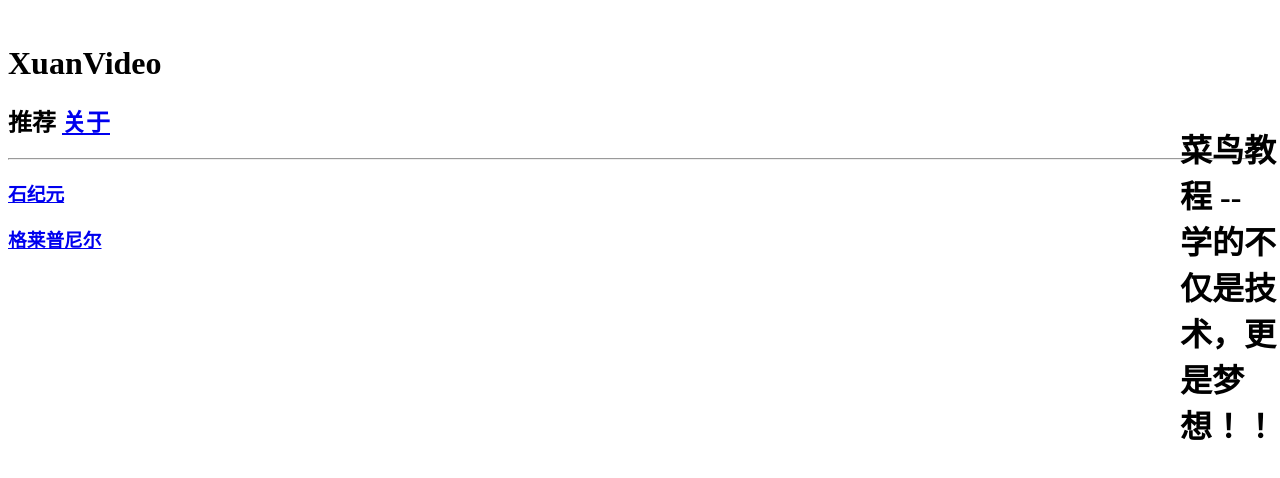
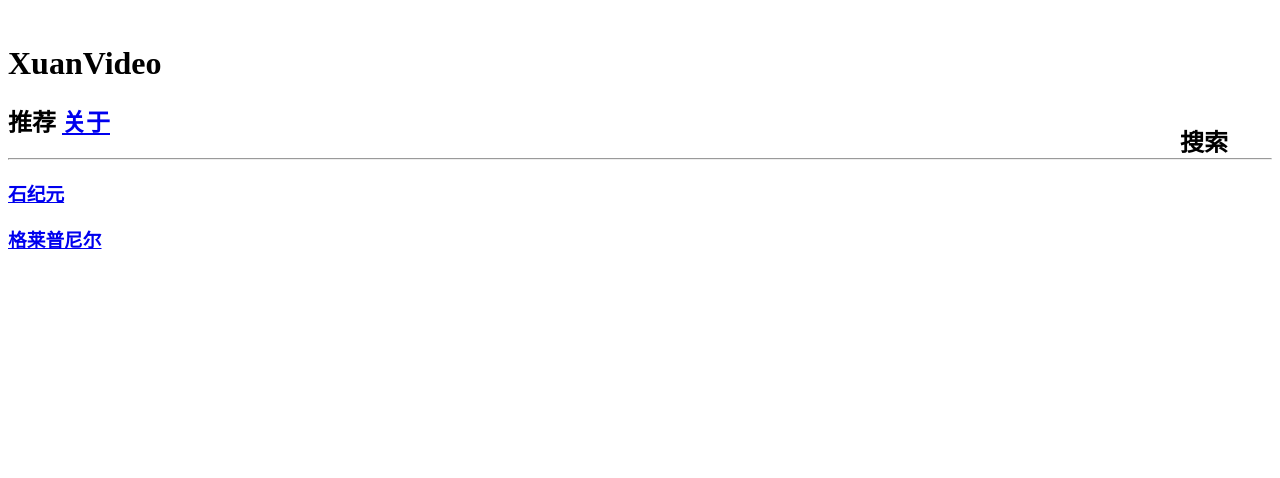
Before and after one commit to CMDZESN/XuanVideo, a plain HTML site: page index.html in a window 1280 px wide. Drawn offline with Linux system fonts and the light colour scheme.

Commit message:
Update index.html

```diff
--- a/index.html
+++ b/index.html
@@ -14,7 +14,7 @@
 <body>
 
 <div class="right">
-  <h1>菜鸟教程 -- 学的不仅是技术，更是梦想！！</h1>
+  <h2>搜索</h2>
 </div>
 <h2>推荐 <a href="https://xuanvideo.xinzyun.eu.org/about.html">关于</a></h2>
 <hr>
```
